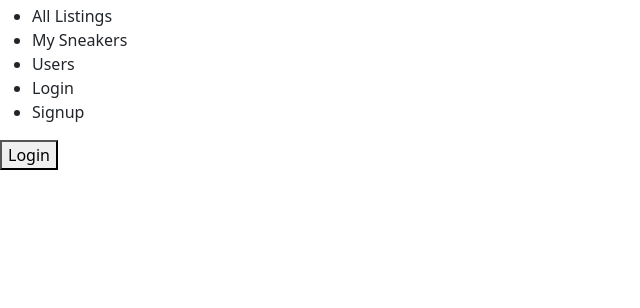
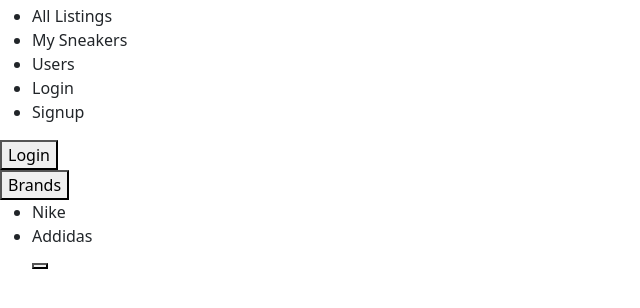
Before and after one commit to joash9500/Sneakers, a website: page client/index.html in a window 1280 px wide. Shown: the part 76-384 px from the top of the page, without its empty margins (0-640 px from the left). Drawn offline with nearby package versions, Linux system fonts and the light colour scheme; no server answers.

Commit message:
filter placeholders

```diff
--- a/client/js/components/sneakersList.js
+++ b/client/js/components/sneakersList.js
@@ -1,9 +1,22 @@
 // renders all sneakers on homepage
+
+function renderFilter() {
+    console.log('running')
+    const filterMenu = document.querySelector('#side-bar')
+    filterMenu.style.display = 'inline-block'
+    filterMenu.innerHTML = `
+        <button onclick="" class="dropdown-brands">Brands</button>
+        <ul id="filters">
+            <li id="nike">Nike</li>
+            <li id="addidas">Addidas</li>
+            <button></button>
+        </ul>
+    `
+}
 
 function renderSneakers() {
 
-    renderFilterForm() //run function to generate a filter form on the side bar
-
+    renderFilter() //run function to generate a filter form on the side bar
     axios
         .get("/api/sneakers")
         .then((response) => {
@@ -30,16 +43,3 @@ function renderSneakers() {
         });
 
 }
-
-function renderFilterForm() {
-    console.log('running')
-
-    const filterForm = document.querySelector('#side-bar')
-    filterForm.style.display = 'inline-block'
-    filterForm.innerHTML = `
-
-
-    `
-
-
-}
```
Also changed, not shown: client/index.html (+1 -0 lines).
